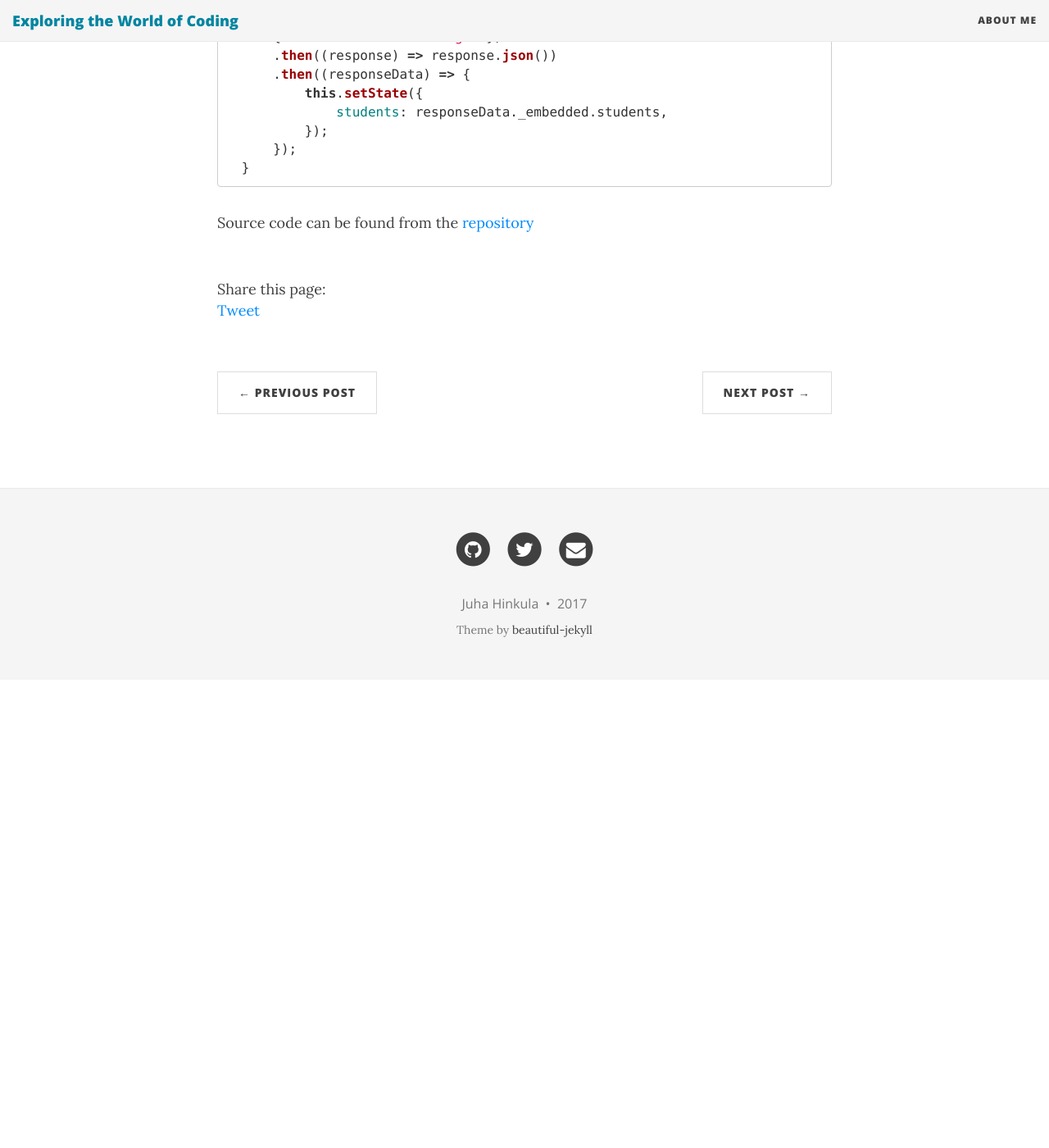
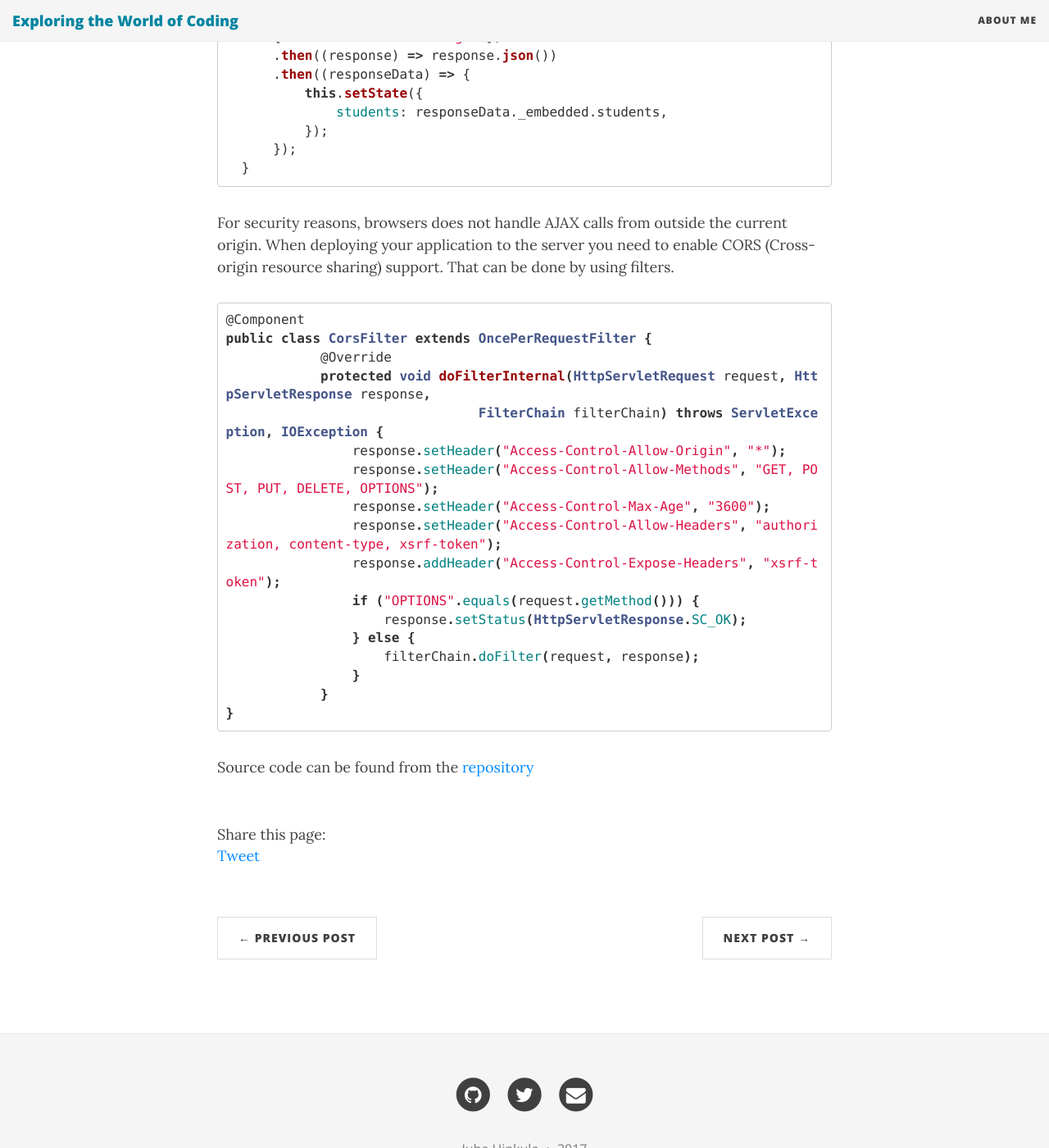
Before and after one commit to juhahinkula/juhahinkula.github.io, a Jekyll site: the page built from _posts/2016-12-05-reactsecurity.markdown, in a window 1280 px wide and 1400 px high, scrolled down 1853 px. Shown: the whole window at 82% size. Built offline with Jekyll 4.4.1, drawn with Linux system fonts in a browser that asks for light colours; nearby versions of some CDN libraries; comment, search, counter and statistics services are not loaded; before the commit the page ends 2682 px from its top, so only the background shows below that.

Commit message:
updating security post

```diff
--- a/_posts/2016-12-05-reactsecurity.markdown
+++ b/_posts/2016-12-05-reactsecurity.markdown
@@ -62,4 +62,27 @@ Finally  we can fetch students from the backend with following function.
   }
 {% endhighlight %}
 
+For security reasons, browsers does not handle AJAX calls from outside the current origin. When deploying your
+application to the server you need to enable CORS (Cross-origin resource sharing) support. That can be done by using filters.
+
+{% highlight java %}
+@Component
+public class CorsFilter extends OncePerRequestFilter {
+	    @Override
+	    protected void doFilterInternal(HttpServletRequest request, HttpServletResponse response,
+				FilterChain filterChain) throws ServletException, IOException {
+	        response.setHeader("Access-Control-Allow-Origin", "*");
+	        response.setHeader("Access-Control-Allow-Methods", "GET, POST, PUT, DELETE, OPTIONS");
+	        response.setHeader("Access-Control-Max-Age", "3600");
+	        response.setHeader("Access-Control-Allow-Headers", "authorization, content-type, xsrf-token");
+	        response.addHeader("Access-Control-Expose-Headers", "xsrf-token");
+	        if ("OPTIONS".equals(request.getMethod())) {
+	            response.setStatus(HttpServletResponse.SC_OK);
+	        } else {
+	            filterChain.doFilter(request, response);
+	        }
+	    }
+}
+{% endhighlight %}
+
 Source code can be found from the [repository](https://github.com/juhahinkula/StudentListReact.git)
```
